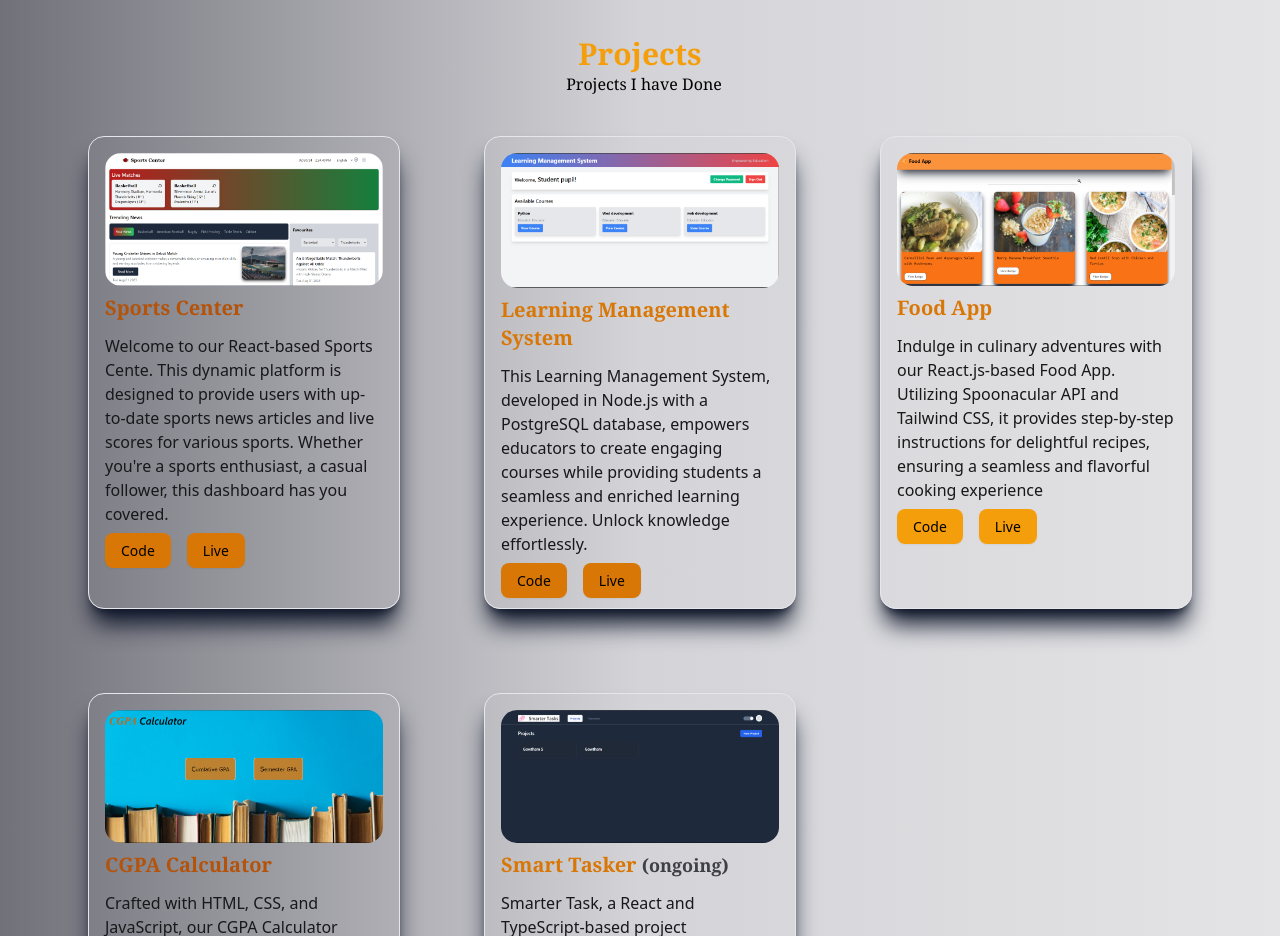
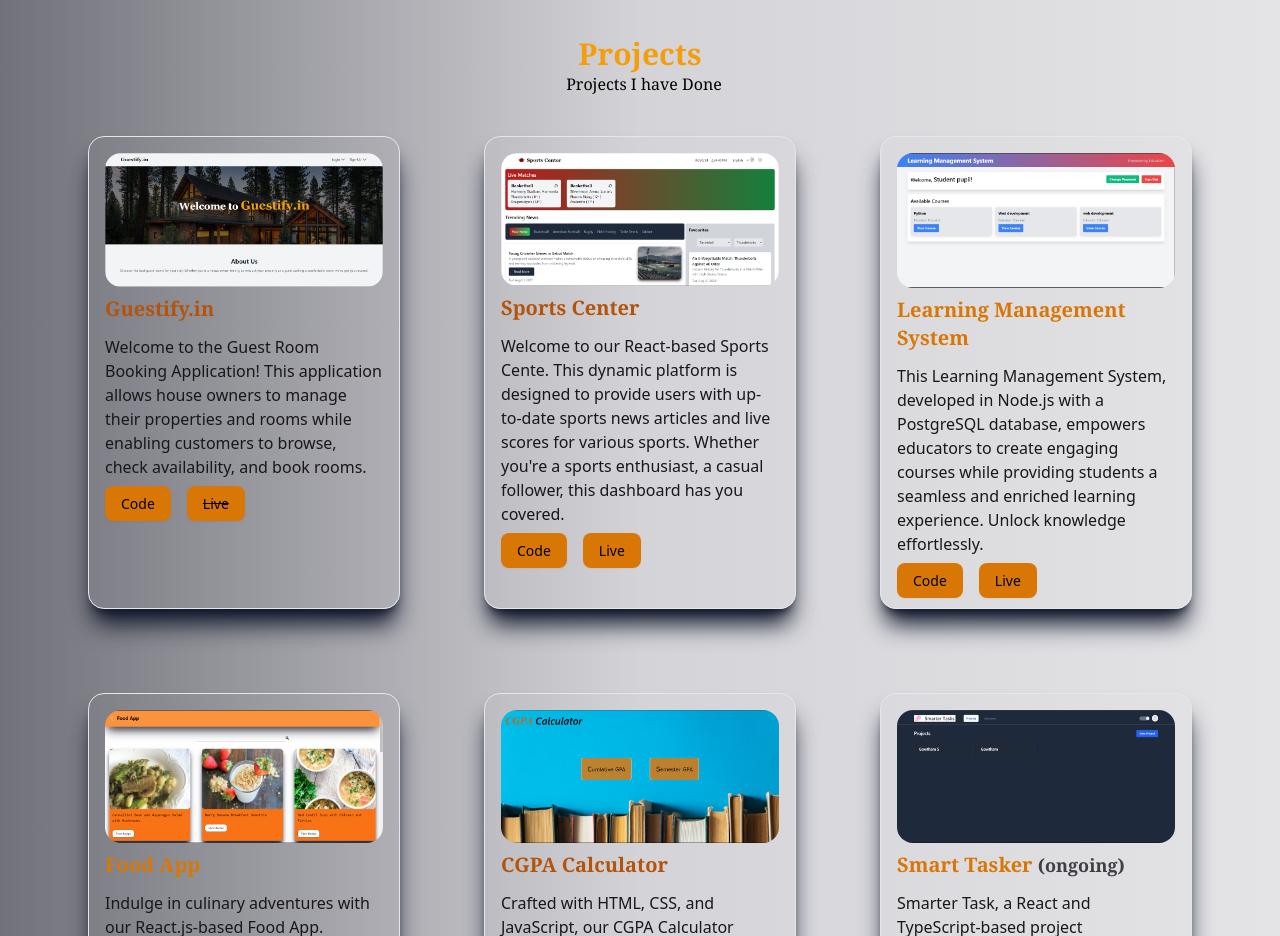
Before and after one commit to Gowtham-Neo/Portfolio, a React (Vite) app: page / in a window 1280 px wide. Shown: the part 2220-3156 px from the top of the page. Built offline with nearby package versions, Linux system fonts and the light colour scheme.

Commit message:
Added one more project

```diff
--- a/src/components/Projects.jsx
+++ b/src/components/Projects.jsx
@@ -4,6 +4,7 @@ import TodoApp from "../assets/Todo-app.png";
 import CGPA from "../assets/CGPA.png";
 import SmartTasker from "../assets/SmartTasker.png";
 import Sports from "../assets/Sports.png"
+import Guest from "../assets/Guest.png"
 export default function Projects() {
   return (
     <div
@@ -21,6 +22,35 @@ export default function Projects() {
       <div className="grid grid-cols-1 gap-1 md:mx-12 md:grid-cols-3">
         <div className="p-4 m-5 text-black border shadow-xl md:m-10 rounded-2xl shadow-slate-900">
           <a href="https://sport-centre.netlify.app/" target="_blank">
+            <img src={Guest} alt="Guest Image" className="rounded-2xl" />
+          </a>
+          <div>
+            <h1 className="mt-2 font-serif font-semibold md:text-xl text-amber-700">
+              Guestify.in
+            </h1>
+            <p className="mt-3 mb-3 font-sans text-sm md:text-base text-zinc-900">
+              Welcome to the Guest Room Booking Application! This application
+              allows house owners to manage their properties and rooms while
+              enabling customers to browse, check availability, and book rooms.
+            </p>
+            <a
+              href="https://github.com/Gowtham-Neo/Guest-Room-Booking-Application/"
+              target="_blank"
+              className="px-4 py-2 mt-3 text-sm text-black border rounded-lg shadow-sm md:font-medium border-hidden bg-amber-600 hover:bg-amber-400 hover:shadow-inner hover:scale-105"
+            >
+              Code
+            </a>
+            <a
+              href="https://sport-centre.netlify.app/"
+              target="_blank"
+              className="px-4 py-2 mt-3 ml-4 text-sm text-black line-through border rounded-lg shadow-sm pointer-events-none md:font-medium border-hidden bg-amber-600 hover:bg-amber-400 hover:shadow-inner hover:scale-105"
+            >
+              Live
+            </a>
+          </div>
+        </div>
+        <div className="p-4 m-5 text-black border shadow-xl md:m-10 rounded-2xl shadow-slate-900">
+          <a href="https://sport-centre.netlify.app/" target="_blank">
             <img src={Sports} alt="Sports  Image" className="rounded-2xl" />
           </a>
           <div>
@@ -28,11 +58,10 @@ export default function Projects() {
               Sports Center
             </h1>
             <p className="mt-3 mb-3 font-sans text-sm md:text-base text-zinc-900">
-              Welcome to our React-based Sports Cente. This
-              dynamic platform is designed to provide users with up-to-date
-              sports news articles and live scores for various sports. Whether
-              you're a sports enthusiast, a casual follower,
-              this dashboard has you covered.
+              Welcome to our React-based Sports Cente. This dynamic platform is
+              designed to provide users with up-to-date sports news articles and
+              live scores for various sports. Whether you're a sports
+              enthusiast, a casual follower, this dashboard has you covered.
             </p>
             <a
               href="https://github.com/Gowtham-Neo/Sports-Center"
```
Also changed, not shown: src/assets/Guest.png (added).
